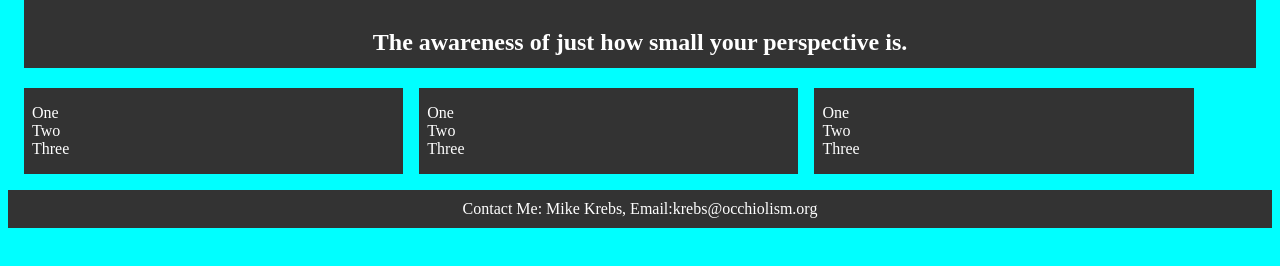
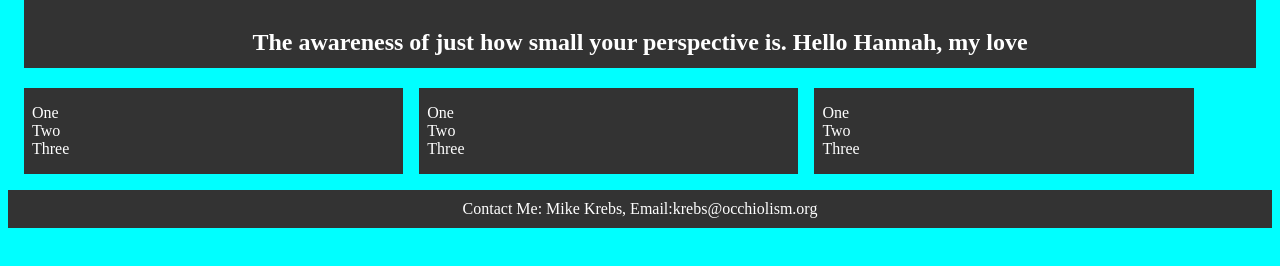
Before and after one commit to mjkrebs/Website, a plain HTML site: page index.html in a window 1280 px wide. Shown: the part 118-384 px from the top of the page. Drawn offline with Linux system fonts and the light colour scheme.

Commit message:
Update index.html

```diff
--- a/index.html
+++ b/index.html
@@ -10,7 +10,8 @@
 
 <div>
 	<h1> Occhiolism!!</h1>
-	<h2>The awareness of just how small your perspective is.</h2>
+	<h2>The awareness of just how small your perspective is.
+	Hello Hannah, my love</h2>
 </div>
 
 <section>
```
